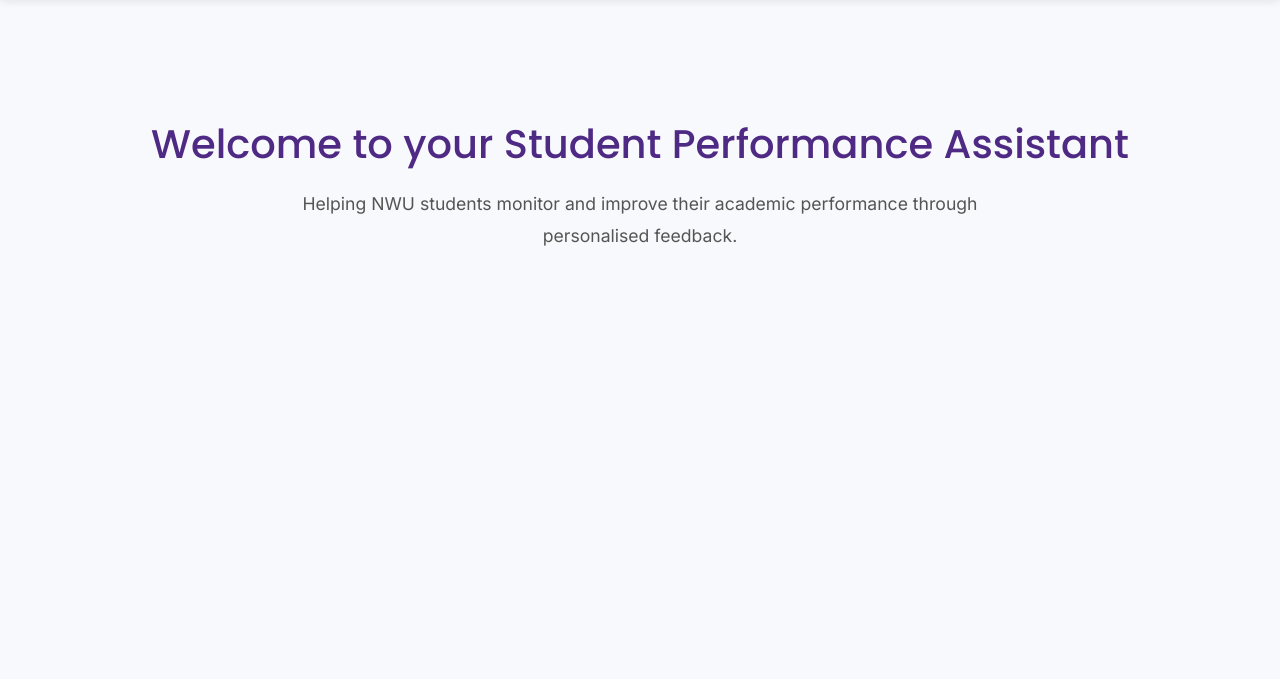
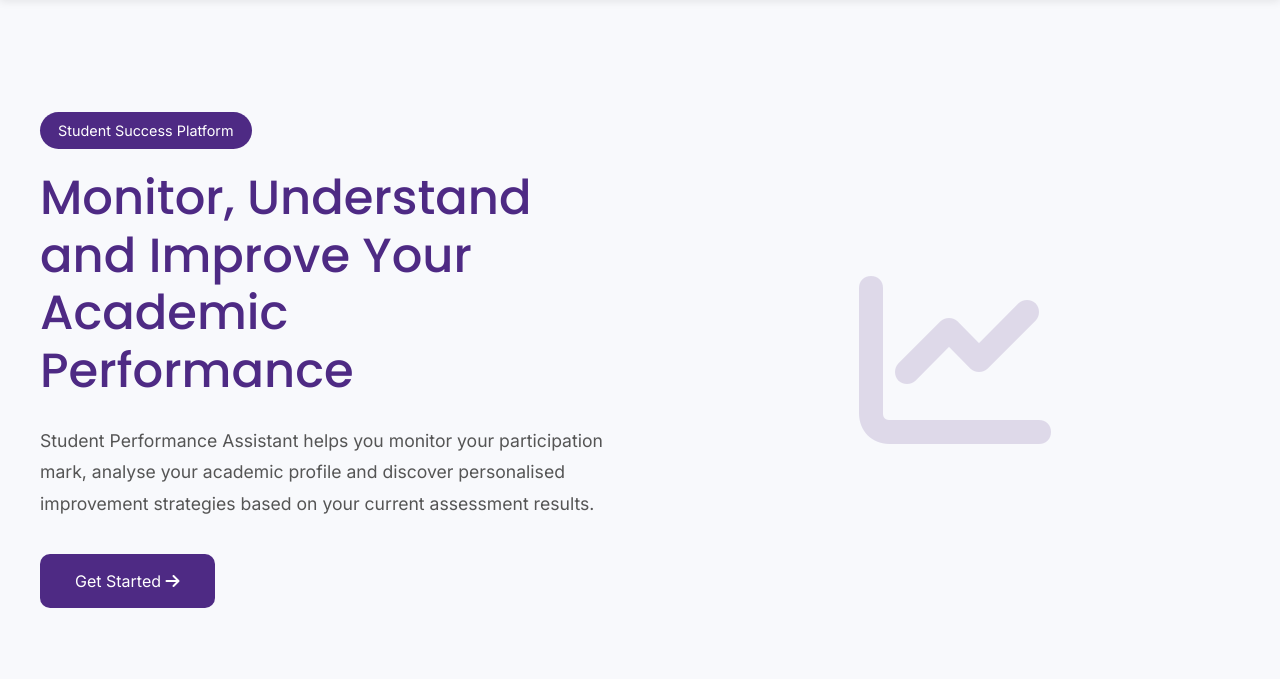
Before and after one commit to 45000794Ndlakuse/Student-Performance-Assistant, a Flask app: page / in a window 1280 px wide. Shown: the part 70-749 px from the top of the page. Run offline with Flask 3, Linux system fonts and the light colour scheme.

Commit message:
Home page frontend

```diff
--- a/frontend/static/css/layout.css
+++ b/frontend/static/css/layout.css
@@ -45,3 +45,117 @@ main{
     line-height:1.8;
 
 }
+
+/* ===========================
+   Hero Section
+=========================== */
+
+.hero{
+
+    display:flex;
+
+    justify-content:space-between;
+
+    align-items:center;
+
+    gap:60px;
+
+    min-height:80vh;
+
+}
+
+.hero-content{
+
+    flex:1;
+
+}
+
+.hero-badge{
+
+    display:inline-block;
+
+    padding:8px 18px;
+
+    background:var(--primary);
+
+    color:white;
+
+    border-radius:30px;
+
+    margin-bottom:20px;
+
+    font-size:0.9rem;
+
+}
+
+.hero h1{
+
+    font-size:3rem;
+
+    line-height:1.2;
+
+    margin-bottom:25px;
+
+    color:var(--primary);
+
+}
+
+.hero p{
+
+    font-size:1.1rem;
+
+    line-height:1.8;
+
+    margin-bottom:35px;
+
+    color:#555;
+
+}
+
+.hero-button{
+
+    background:var(--primary);
+
+    color:white;
+
+    border:none;
+
+    padding:15px 35px;
+
+    border-radius:10px;
+
+    font-size:1rem;
+
+    cursor:pointer;
+
+    transition:.3s;
+
+}
+
+.hero-button:hover{
+
+    transform:translateY(-3px);
+
+}
+
+.hero-image{
+
+    flex:1;
+
+    display:flex;
+
+    justify-content:center;
+
+    align-items:center;
+
+}
+
+.hero-icon{
+
+    font-size:12rem;
+
+    color:var(--primary);
+
+    opacity:.15;
+
+}
--- a/frontend/templates/components/hero.html
+++ b/frontend/templates/components/hero.html
@@ -0,0 +1,35 @@
+<section class="hero">
+
+    <div class="hero-content">
+
+        <span class="hero-badge">
+            Student Success Platform
+        </span>
+
+        <h1>
+            Monitor, Understand and Improve Your Academic Performance
+        </h1>
+
+        <p>
+            Student Performance Assistant helps you monitor your participation
+            mark, analyse your academic profile and discover personalised
+            improvement strategies based on your current assessment results.
+        </p>
+
+        <button class="hero-button">
+
+            Get Started
+
+            <i class="fa-solid fa-arrow-right"></i>
+
+        </button>
+
+    </div>
+
+    <div class="hero-image">
+
+        <i class="fa-solid fa-chart-line hero-icon"></i>
+
+    </div>
+
+</section>
--- a/frontend/templates/index.html
+++ b/frontend/templates/index.html
@@ -2,15 +2,6 @@
 
 {% block content %}
 
-<section class="welcome-section">
-
-    <h2>Welcome to your Student Performance Assistant</h2>
-
-    <p>
-        Helping NWU students monitor and improve their academic performance
-        through personalised feedback.
-    </p>
-
-</section>
+{% include "components/hero.html" %}
 
 {% endblock %}
```
Also changed, not shown: 1 other file.
